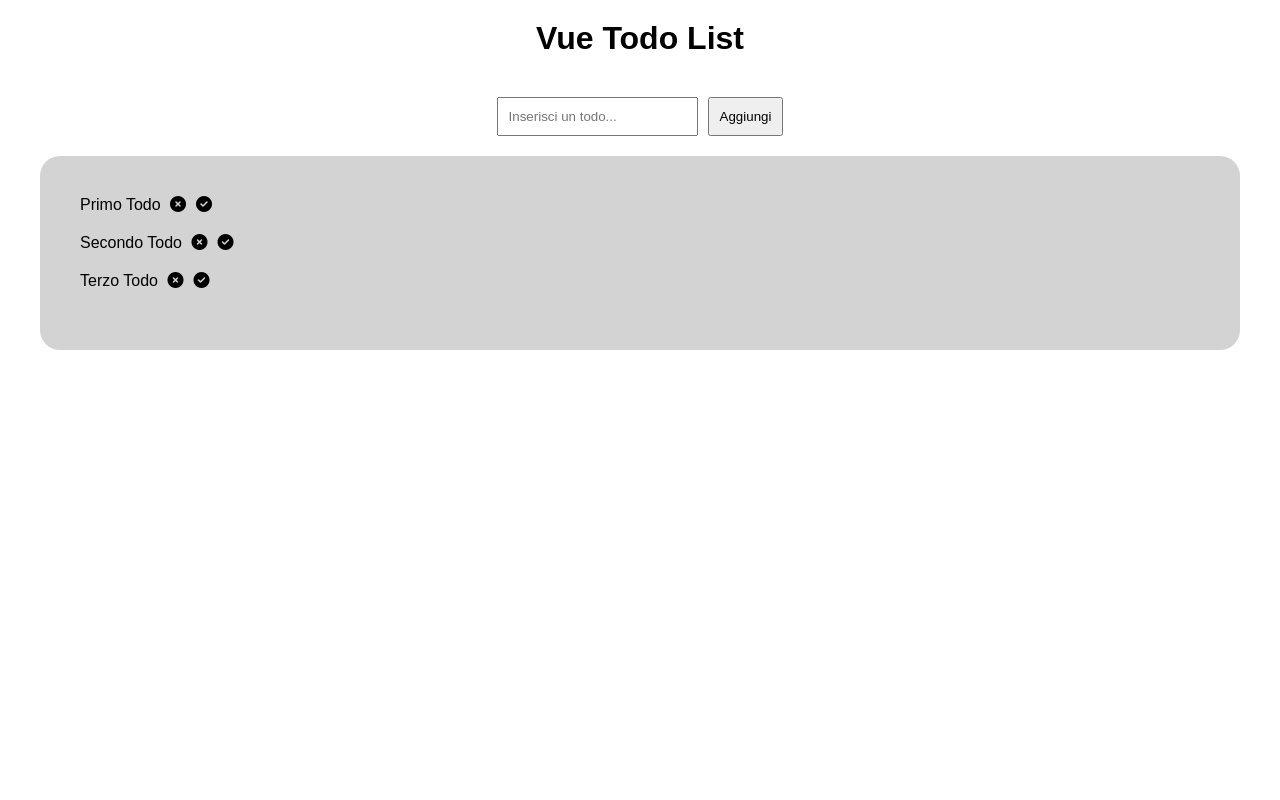
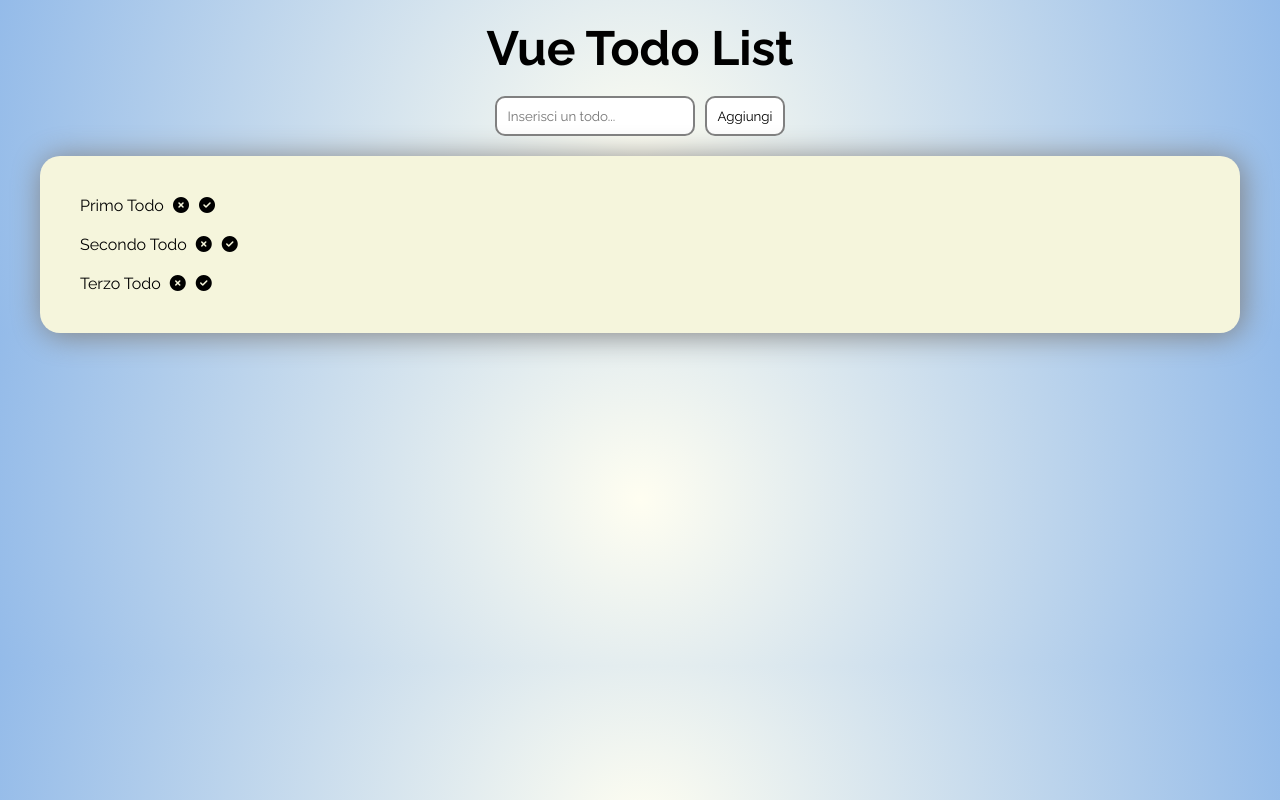
Before and after one commit to marcocampisi/vue-todolist, a plain HTML site: page index.html in a window 1280 px wide. Drawn offline with nearby package versions, Linux system fonts and the light colour scheme.

Commit message:
Add body style

```diff
--- a/css/style.css
+++ b/css/style.css
@@ -1,7 +1,17 @@
 @import "reset.css";
 @import "general.css";
+@import url('https://fonts.googleapis.com/css2?family=Raleway:wght@400;700&display=swap');
 
 /* MAIN */
+
+* {
+    font-family: 'Raleway', sans-serif;
+}
+
+body {
+    background: rgb(255,254,241);
+    background: radial-gradient(circle, rgba(255,254,241,1) 0%, rgba(148,187,233,1) 100%);
+}
 
 #app {
     display: flex;
@@ -17,7 +27,8 @@
 }
 
 h1 {
-    margin: 20px 0;
+    margin-top: 20px;
+    font-size: 3em;
 }
 
 .striked {
@@ -27,13 +38,17 @@ h1 {
 
 .todoListContainer {
     width: 100%;
-    background-color: lightgray;
+    background-color: beige;
     border-radius: 20px;
     padding: 40px;
+    box-shadow: 2px 2px 30px gray
 }
 
 .todoListContainer > ul > li {
     list-style: none;
+}
+
+.todoListContainer > ul > li:not(:last-child) {
     margin-bottom: 20px;
 }
 
@@ -47,10 +62,22 @@ h1 {
 }
 
 form > input {
+    width: 200px;
     padding: 10px;
     margin-right: 10px;
+    border-radius: 10px;
+    border: 2px solid gray;
+    transition: width 0.3s ease-in-out;
+}
+
+form > input:focus {
+    width: 300px;
 }
 
 form > button {
     padding: 10px;
+    background-color: white;
+    border-radius: 10px;
+    border: 2px solid gray;
+    cursor: pointer;
 }
--- a/index.html
+++ b/index.html
@@ -31,7 +31,7 @@
                     </li>
                 </ul>
                 <div v-else>
-                    Non ci sono todo
+                    Non ci sono todo. Hai finito! &#128513;
                 </div>
             </div>
         </div>
```
